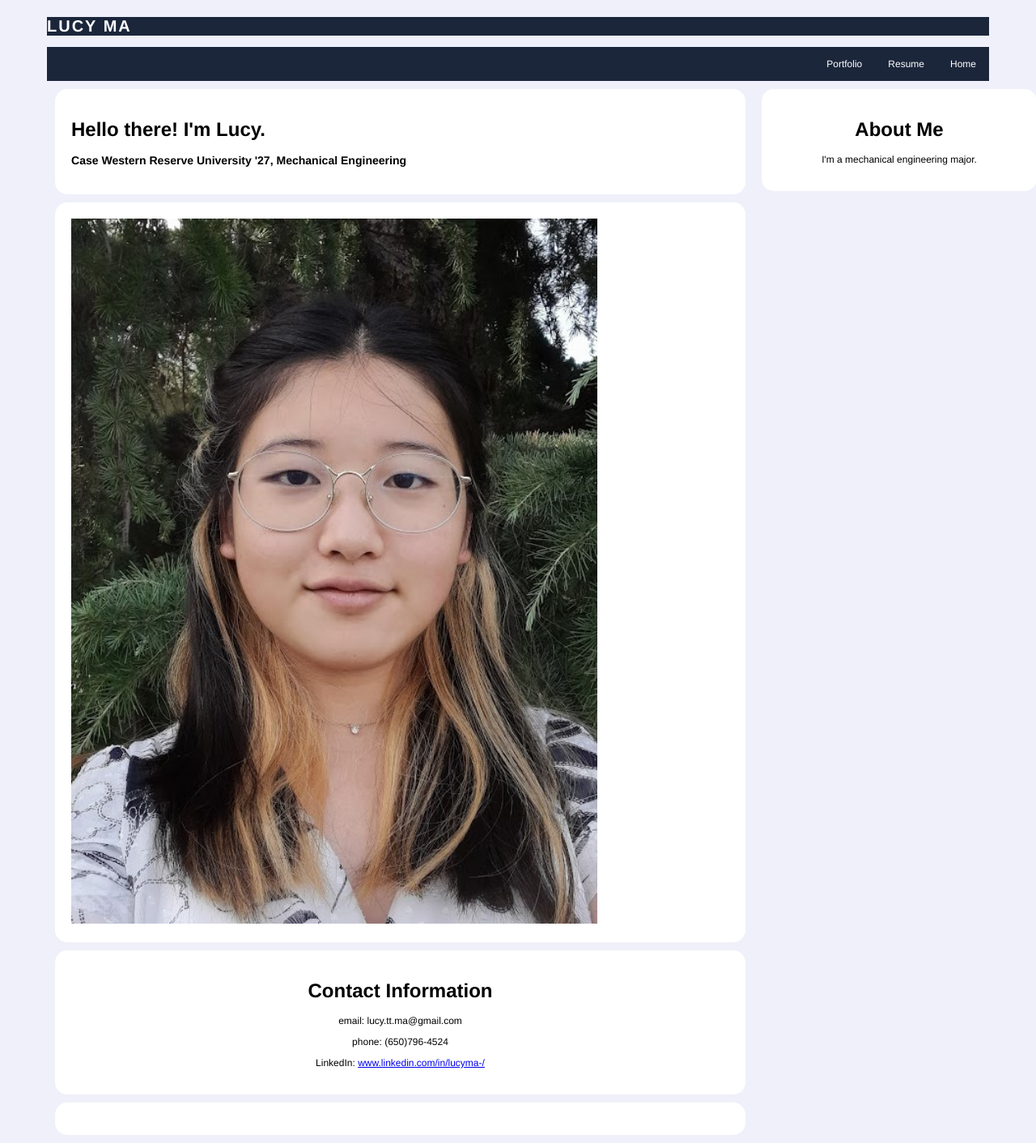
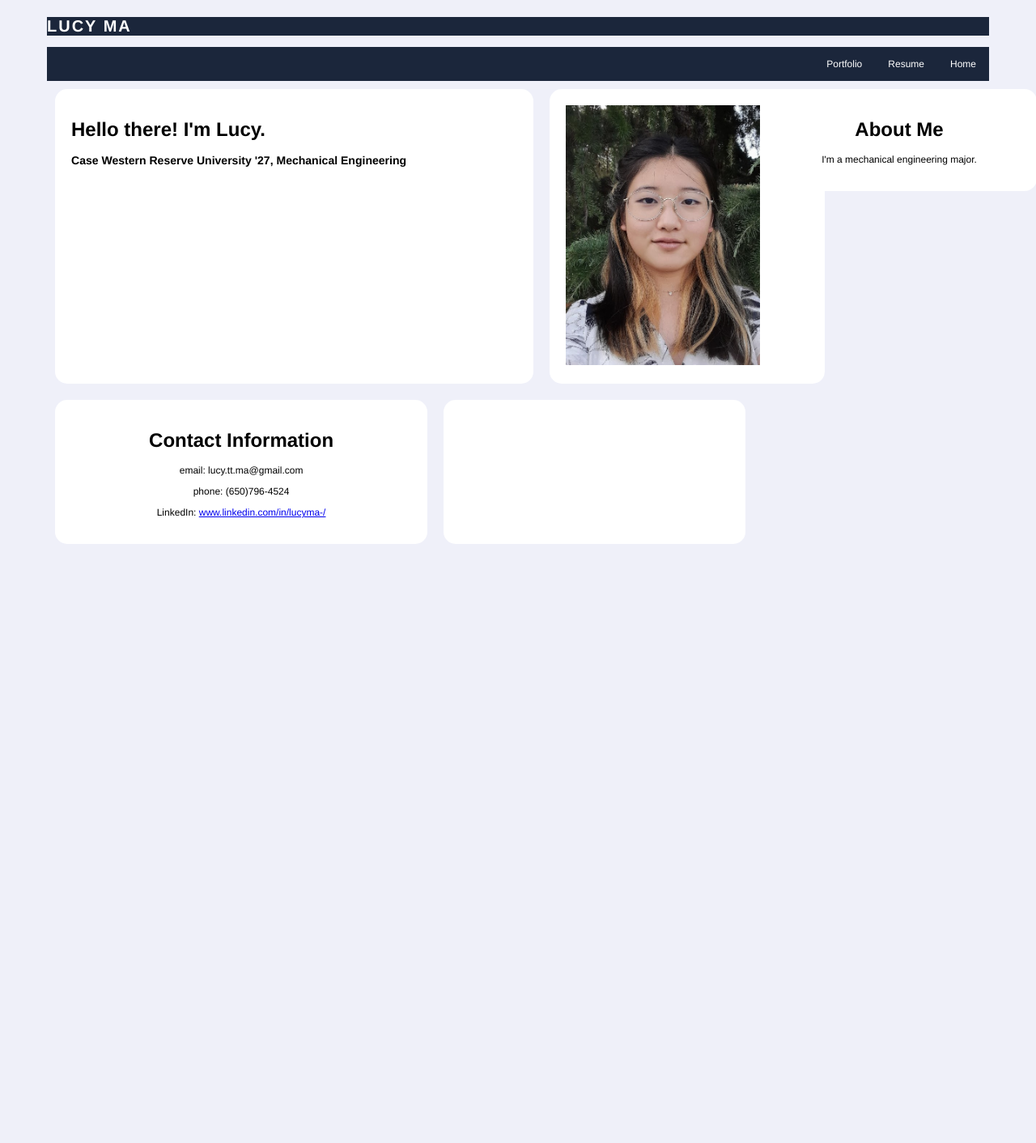
Before and after one commit to lucyttma/lucyttma.github.io, a Jekyll site: the page built from index.html, in a window 1280 px wide. Shown: the whole page at 81% size. Built offline with Jekyll 4.4.1, drawn with Linux system fonts in a browser that asks for light colours; after the commit the page ends 900 px from its top, so only the background shows below that.

Commit message:
Update main.scss

```diff
--- a/_sass/main.scss
+++ b/_sass/main.scss
@@ -59,10 +59,12 @@ body {
 }
 
 .home_wrapper_top {
+  display: grid;
   grid-template-columns: 70% 1fr;
 }
 
 .home_wrapper_lower {
+  display: grid;
   grid-template-columns: 55% 1fr;
 }
 
```
